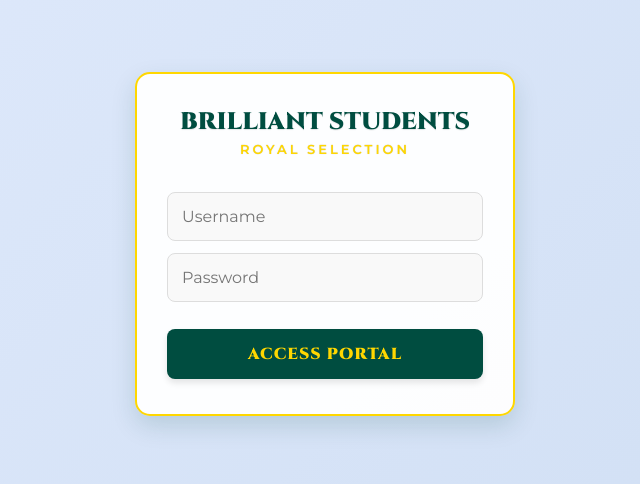
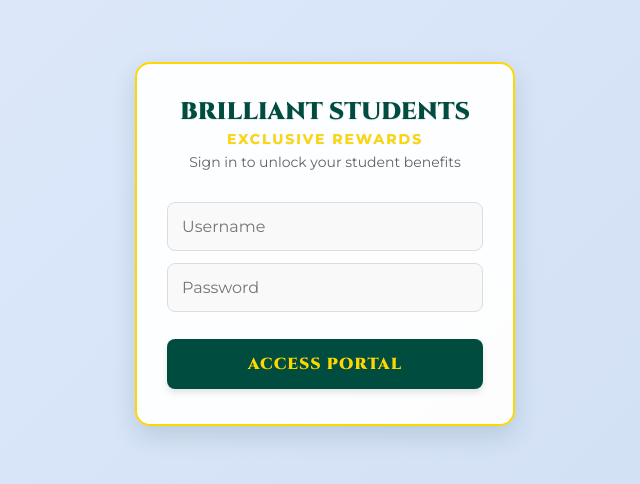
Before and after one commit to cseaa/2, a plain HTML site: page index.html in a window 1280 px wide. Shown: the part 156-640 px from the top of the page, without its empty margins (315-955 px from the left). Drawn offline with Linux system fonts and the light colour scheme.

Commit message:
Update index.html

```diff
--- a/index.html
+++ b/index.html
@@ -74,13 +74,21 @@
 
         .title-sub {
             font-family: 'Montserrat', sans-serif;
-            font-weight: 600;
+            font-weight: 700;
             color: var(--g-gold); /* Gold color for subtitle */
-            font-size: 13px;
+            font-size: 14px;
             text-transform: uppercase;
-            letter-spacing: 3px;
-            margin-bottom: 20px;
+            letter-spacing: 2px;
+            margin-bottom: 5px; /* Reduced margin to group with text below */
             text-shadow: 0px 0px 1px rgba(0,0,0,0.2);
+        }
+
+        .login-desc {
+            font-size: 14px;
+            color: #5f6368;
+            margin: 0 0 15px 0;
+            font-weight: 500;
+            line-height: 1.4;
         }
 
         /* INPUTS */
@@ -280,7 +288,9 @@
     <div id="login-section">
         <div>
             <div class="title-main">Brilliant Students</div>
-            <div class="title-sub">Royal Selection</div>
+            <!-- UPDATED TEXT HERE AS REQUESTED -->
+            <div class="title-sub">EXCLUSIVE REWARDS</div>
+            <p class="login-desc">Sign in to unlock your student benefits</p>
         </div>
 
         <div class="input-group">
```
